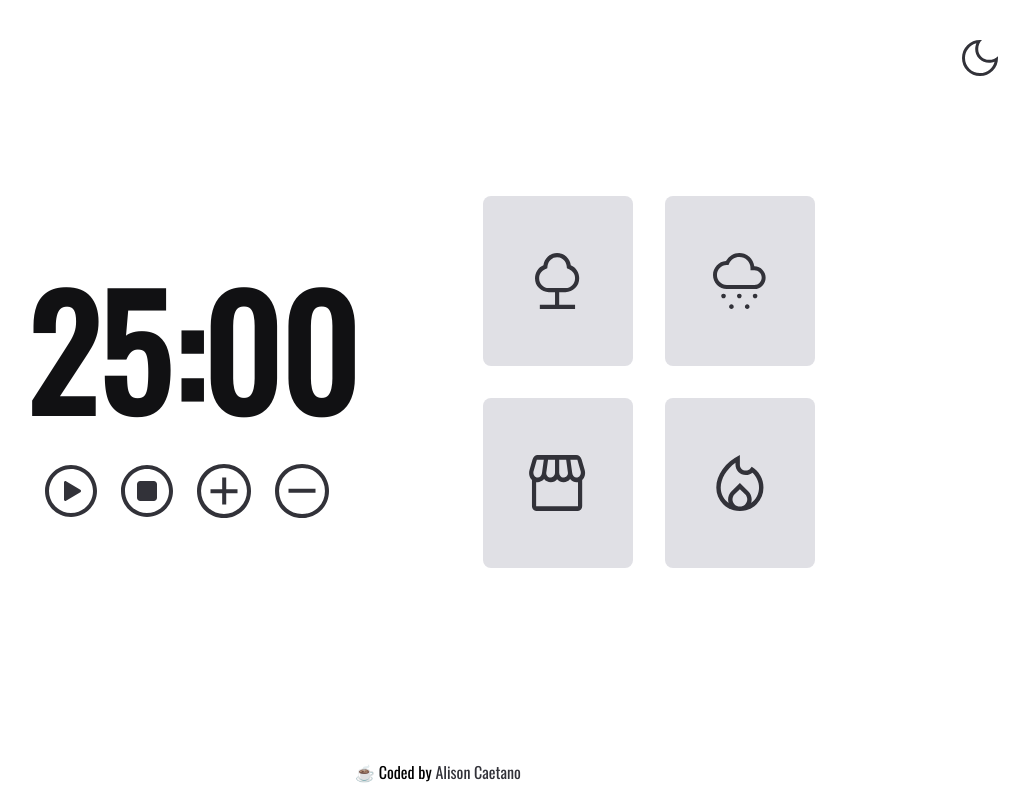
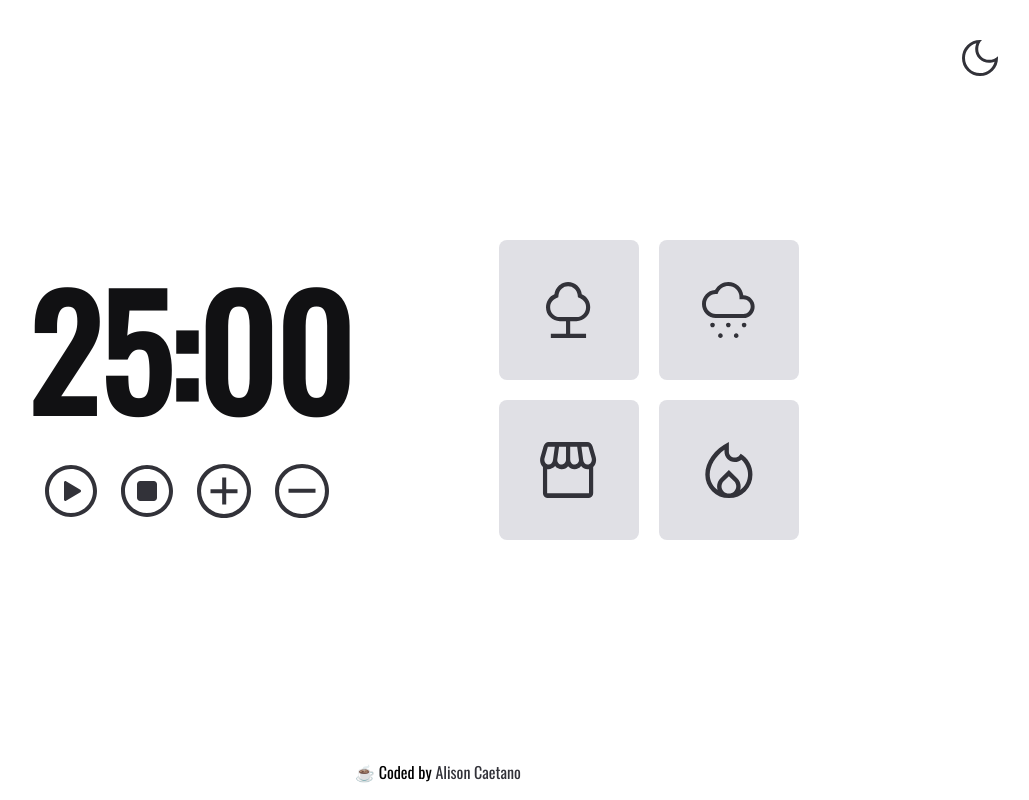
Before and after one commit to AlizonCaetano/Pomofocus, a website with bundled scripts: page index.html in a window 1280 px wide. Shown: the whole page, without its empty margins (202-1231 px from the left). Built offline with nearby package versions, Linux system fonts and the light colour scheme.

Commit message:
Update style.css

```diff
--- a/app/css/style.css
+++ b/app/css/style.css
@@ -233,22 +233,40 @@ body.drk-theme footer a:hover{
 
 /*BREAKPOINTS*/
 
-@media(min-width: 375px ){
+@media(min-width: 320px ){
   .theme-btns{
-    right: 4rem;
+    right: 1rem;
+    top: 1rem;
   }
 
   .timer-display{
-    font-size:  12.6rem;
+    font-size:  9.6rem;
   }
+
+  .card-sound{
+
+    width: 12rem;
+    height: 12rem;
+    margin: .8rem;
+  }
+
+  .sounds-cards-wrapper{
+    height: 27rem;
+    width: 35rem;
+  }
+
+  .timer-display, .timer-controls {
+    display: flex;
+    align-items: center;
+    justify-content: center;
+}
 }
 
 @media(min-width: 375px ){
   .theme-btns{
-    right: 8rem;
-    top: 4rem;
+    right: 4rem;
+    top: 2rem;
   }
-
 }
 
 @media(min-width: 700px ){
@@ -262,18 +280,24 @@ body.drk-theme footer a:hover{
   }
 
   .card-sound{
-    margin: 1.6rem;
+    margin: 1rem;
+
     width: 11rem;
-    height: 13rem;
+    height: 12rem;
   }
 
   .minutes, .seconds {
-    min-width: 15rem;
-  }
+    min-width: 14rem;
+}
 
 }
 
 @media(min-width: 1000px ){
+  .theme-btns{
+    right: 8rem;
+    top: 4rem;
+  }
+
   main{
     flex-direction: row;
   }
@@ -284,15 +308,18 @@ body.drk-theme footer a:hover{
   }
 
   .card-sound{
-
-    width: 15rem;
-    height: 17rem;
+    width: 14rem;
+    height: 14rem;
 
   }
 
   .sounds-cards-wrapper{
-    height: 40rem;
+    height: 30rem;
     width: 40rem;
   }
 
+  .timer-display, .timer-controls {
+    justify-content: space-evenly;
+  }
+
 }
```
